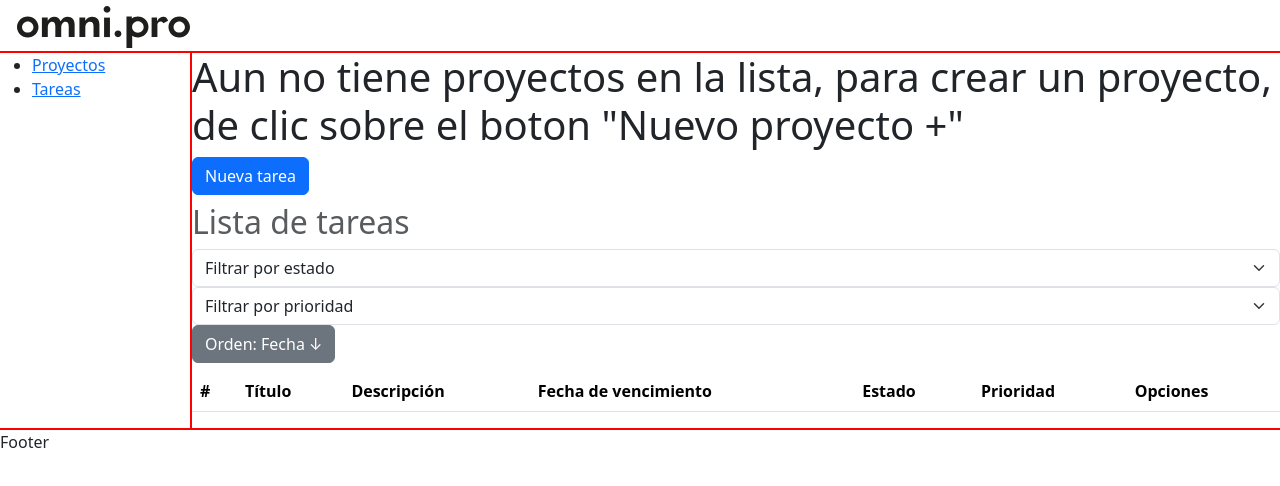
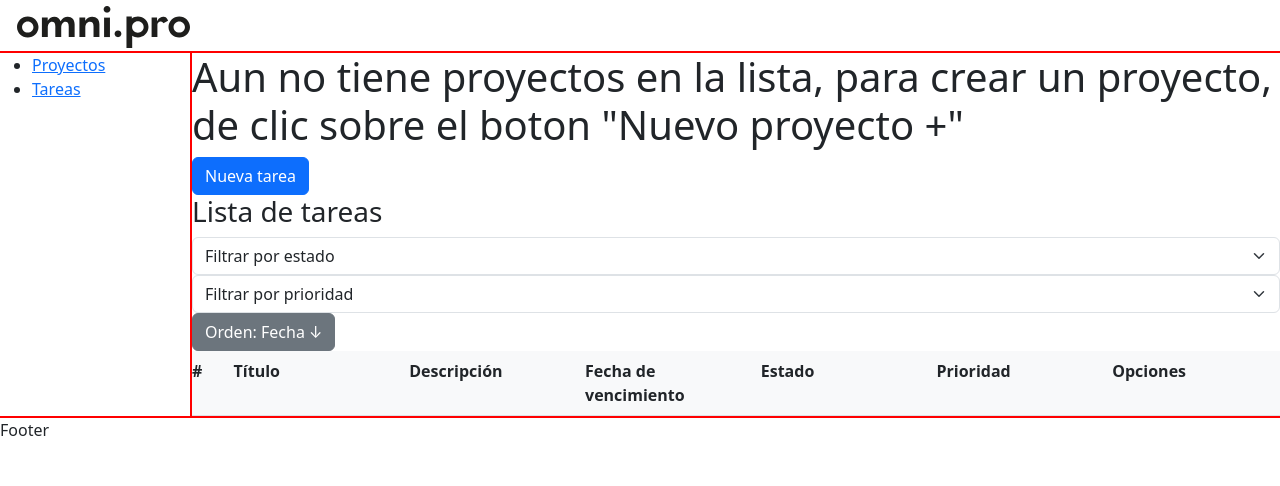
Before and after one commit to jprietor13/todo-list, a React (Vite) app: page /tasks in a window 1280 px wide. Shown: the top 486 px of the page. Built offline with nearby package versions, Linux system fonts and the light colour scheme.

Commit message:
style: adjust task list

```diff
--- a/src/App.css
+++ b/src/App.css
@@ -23,6 +23,17 @@
   grid-area: todo-project;
 }
 
+.task-grid {
+  display: grid;
+  grid-template-columns: 0.2fr repeat(6, 1fr);
+  gap: 0.5rem;
+  align-items: start;
+}
+
+.task-header {
+  background-color: #f8f9fa;
+}
+
 .footer-container {
   border-top: 2px solid red;
   grid-area: footer;
--- a/src/components/Tasks/TasksList.tsx
+++ b/src/components/Tasks/TasksList.tsx
@@ -37,9 +37,8 @@ const TasksList = ({ tasks }: TasksListProps) => {
   const filteredTasks = getFilteredTasks(tasks);
 
   return (
-    <table className="table caption-top">
-      <caption>
-        <h2>Lista de tareas</h2>
+    <>
+      <h3>Lista de tareas</h3>
       <FilterAndOrderTasks
         filterStatus={filterStatus}
         setFilterStatus={setFilterStatus}
@@ -48,50 +47,52 @@ const TasksList = ({ tasks }: TasksListProps) => {
         sortByDate={sortByDate}
         setSortByDate={setSortByDate}
       />
-      </caption>
-      <thead>
-        <tr>
-          <th scope="col">#</th>
-          <th scope="col">Título</th>
-          <th scope="col">Descripción</th>
-          <th scope="col">Fecha de vencimiento</th>
-          <th scope="col">Estado</th>
-          <th scope="col">Prioridad</th>
-          <th scope="col">Opciones</th>
-        </tr>
-      </thead>
-      <tbody>
-        <>
+      <div className="tasks-container">
+        {/* Header */}
+        <div className="task-grid task-header fw-bold border-bottom py-2">
+          <div>#</div>
+          <div>Título</div>
+          <div>Descripción</div>
+          <div>Fecha de vencimiento</div>
+          <div>Estado</div>
+          <div>Prioridad</div>
+          <div>Opciones</div>
+        </div>
+
+        {/* Rows */}
         {filteredTasks.map((task, index) => (
-            <tr>
+          <div key={task.id} className="task-grid border-bottom py-2">
             {edit === task.id ? (
               <>
-                  <th scope="row">{index + 1}</th>
-                  <td>
+                <div>{index + 1}</div>
+                <div>
                   <input
                     type="text"
                     name="title"
                     value={form.title}
                     onChange={handleChange}
+                    className="form-control"
                   />
-                  </td>
-                  <td>
+                </div>
+                <div>
                   <textarea
                     name="description"
                     value={form.description}
                     onChange={handleChange}
-                      rows={3}
+                    rows={1}
+                    className="form-control"
                   ></textarea>
-                  </td>
-                  <td>
+                </div>
+                <div>
                   <input
                     type="date"
                     name="expDate"
                     value={form.expDate}
                     onChange={handleChange}
+                    className="form-control"
                   />
-                  </td>
-                  <td>
+                </div>
+                <div>
                   <select
                     className="form-select"
                     name="status"
@@ -101,8 +102,8 @@ const TasksList = ({ tasks }: TasksListProps) => {
                     <option value="pending">Pendiente</option>
                     <option value="complete">Completado</option>
                   </select>
-                  </td>
-                  <td>
+                </div>
+                <div>
                   <select
                     className="form-select"
                     name="priority"
@@ -113,9 +114,10 @@ const TasksList = ({ tasks }: TasksListProps) => {
                     <option value="medium">Media</option>
                     <option value="low">Baja</option>
                   </select>
-                  </td>
-                  <td>
+                </div>
+                <div className="d-flex gap-2 flex-wrap">
                   <button
+                    className="btn btn-success btn-sm"
                     onClick={() => {
                       handleEdit(task.id);
                       setEdit(0);
@@ -123,29 +125,34 @@ const TasksList = ({ tasks }: TasksListProps) => {
                   >
                     Guardar
                   </button>
-                    <button onClick={() => setEdit(0)}>Cancelar</button>
-                  </td>
+                  <button
+                    className="btn btn-secondary btn-sm"
+                    onClick={() => setEdit(0)}
+                  >
+                    Cancelar
+                  </button>
+                </div>
               </>
             ) : (
               <>
-                  <th scope="row">{index + 1}</th>
-                  <td>{task.title}</td>
-                  <td>{task.description}</td>
-                  <td>{task.expDate}</td>
-                  <td>
+                <div>{index + 1}</div>
+                <div>{task.title}</div>
+                <div>{task.description}</div>
+                <div>{task.expDate}</div>
+                <div>
                   {task.status === "complete" ? "Completado" : "Pendiente"}
-                  </td>
-                  <td>
+                </div>
+                <div>
                   {task.priority === "high"
-                      ? "Alto"
+                    ? "Alta"
                     : task.priority === "medium"
-                      ? "Medio"
-                      : task.priority === "low"
-                      ? "Bajo"
-                      : ""}
-                  </td>
-                  <td>
+                    ? "Media"
+                    : "Baja"}
+                </div>
+                <div className="d-flex gap-2 flex-column flex-wrap">
+                  <div className="d-flex gap-2">
                     <button
+                      className="btn btn-primary btn-sm"
                       onClick={() => {
                         setEdit(task.id);
                         setForm({
@@ -159,12 +166,16 @@ const TasksList = ({ tasks }: TasksListProps) => {
                     >
                       Editar
                     </button>
-                    <button onClick={() => handleDelete(task.id)}>
+                    <button
+                      className="btn btn-danger btn-sm"
+                      onClick={() => handleDelete(task.id)}
+                    >
                       Eliminar
                     </button>
+                  </div>
                   <div className="dropdown">
                     <button
-                        className="btn btn-secondary dropdown-toggle"
+                      className="btn btn-secondary btn-sm dropdown-toggle"
                       type="button"
                       data-bs-toggle="dropdown"
                       aria-expanded="false"
@@ -173,9 +184,7 @@ const TasksList = ({ tasks }: TasksListProps) => {
                     </button>
                     <ul className="dropdown-menu">
                       {projects
-                          ?.filter(
-                            (p) => !p.tasks?.some((t) => t.id === task.id)
-                          )
+                        ?.filter((p) => !p.tasks?.some((t) => t.id === task.id))
                         .map((project) => (
                           <li key={project.id}>
                             <button
@@ -190,14 +199,13 @@ const TasksList = ({ tasks }: TasksListProps) => {
                         ))}
                     </ul>
                   </div>
-                  </td>
+                </div>
               </>
             )}
-            </tr>
+          </div>
         ))}
+      </div>
     </>
-      </tbody>
-    </table>
   );
 };
 
```
Also changed, not shown: src/typings/global.ts (+4 -4 lines). Lines whose indentation alone changed are shown as unchanged.
